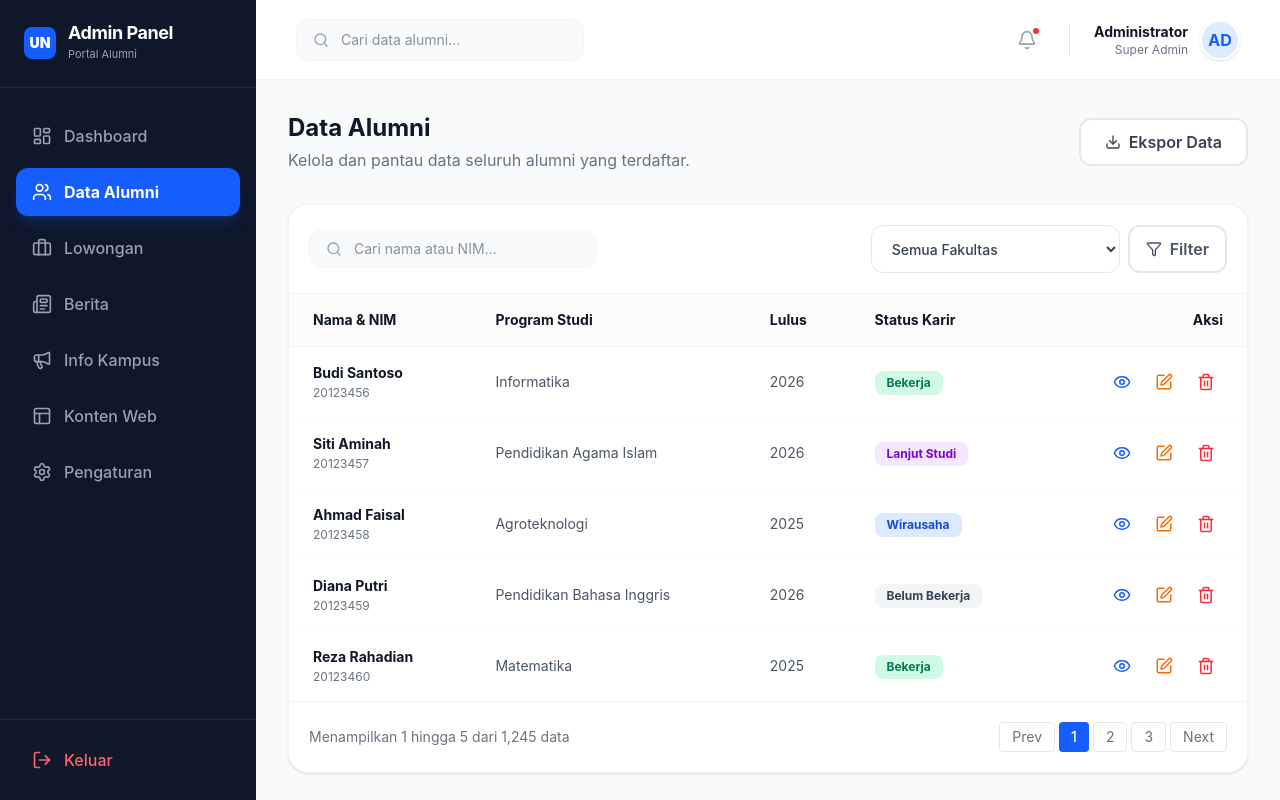
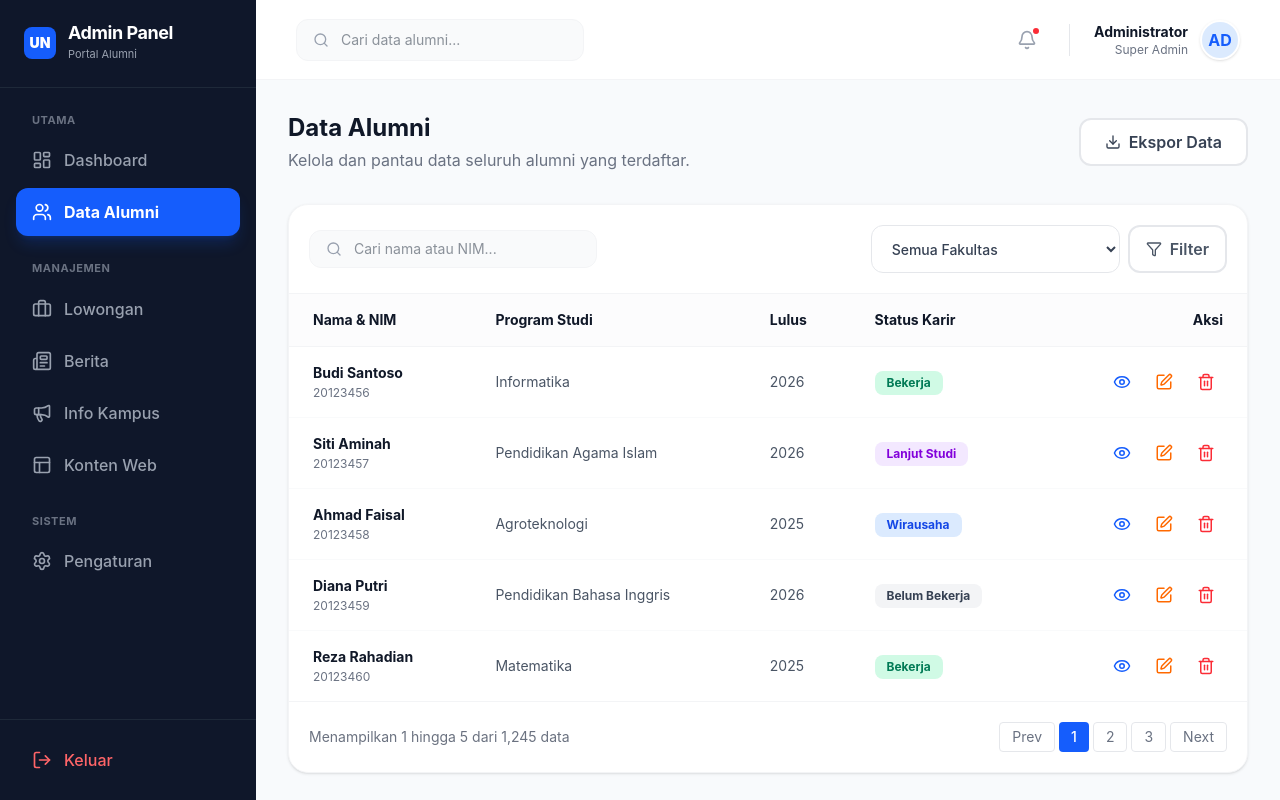
Before and after one commit to nurferdiansyah/Frontend_alumni, a React (Vite) app: page /admin/alumni in a window 1280 px wide. Built offline with nearby package versions, Linux system fonts and the light colour scheme.

Commit message:
feat: penyesuaian tampilan Navbar

```diff
--- a/src/components/AdminLayout.jsx
+++ b/src/components/AdminLayout.jsx
@@ -7,14 +7,29 @@ export function AdminLayout({ children }) {
   const navigate = useNavigate();
   const location = useLocation();
 
-  const menuItems = [
+  const menuGroups = [
+    {
+      title: 'UTAMA',
+      items: [
         { name: 'Dashboard', icon: LayoutDashboard, path: '/admin/dashboard' },
         { name: 'Data Alumni', icon: Users, path: '/admin/alumni' },
+      ]
+    },
+    {
+      title: 'MANAJEMEN',
+      items: [
         { name: 'Lowongan', icon: Briefcase, path: '/admin/lowongan' },
         { name: 'Berita', icon: Newspaper, path: '/admin/berita' },
         { name: 'Info Kampus', icon: Megaphone, path: '/admin/info-kampus' },
         { name: 'Konten Web', icon: Layout, path: '/admin/konten-web' },
+      ]
+    },
+    {
+      title: 'SISTEM',
+      items: [
         { name: 'Pengaturan', icon: Settings, path: '/admin/pengaturan' },
+      ]
+    }
   ];
 
   const handleLogout = () => navigate('/login');
@@ -40,8 +55,13 @@ export function AdminLayout({ children }) {
           </Link>
           <button className="lg:hidden text-gray-400" onClick={() => setSidebarOpen(false)}><X size={20} /></button>
         </div>
-        <div className="flex-1 overflow-y-auto py-6 px-4 space-y-2">
-          {menuItems.map(item => {
+        <div className="flex-1 overflow-y-auto py-6 px-4 space-y-6">
+          {menuGroups.map((group, idx) => (
+            <div key={idx} className="space-y-1">
+              <p className="px-4 text-[11px] font-bold text-gray-500 tracking-wider uppercase mb-2">
+                {group.title}
+              </p>
+              {group.items.map(item => {
                 const isActive = location.pathname.startsWith(item.path);
                 return (
                   <Link
@@ -58,6 +78,8 @@ export function AdminLayout({ children }) {
                   </Link>
                 );
               })}
+            </div>
+          ))}
         </div>
         <div className="p-4 border-t border-gray-800">
           <button
```
Lines whose indentation alone changed are shown as unchanged.
